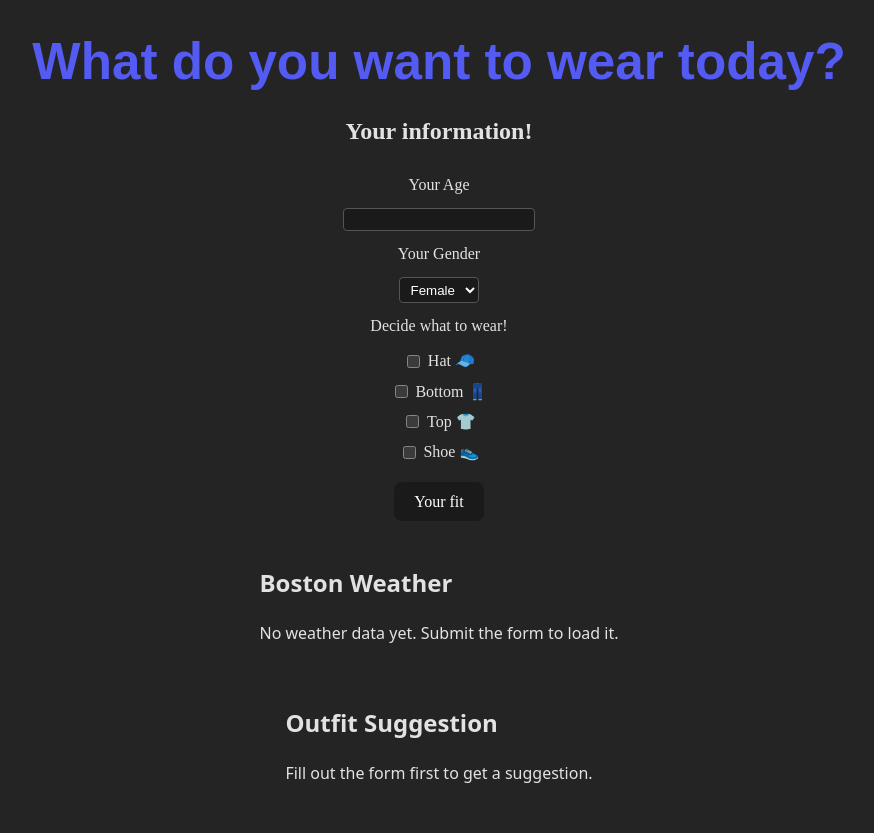
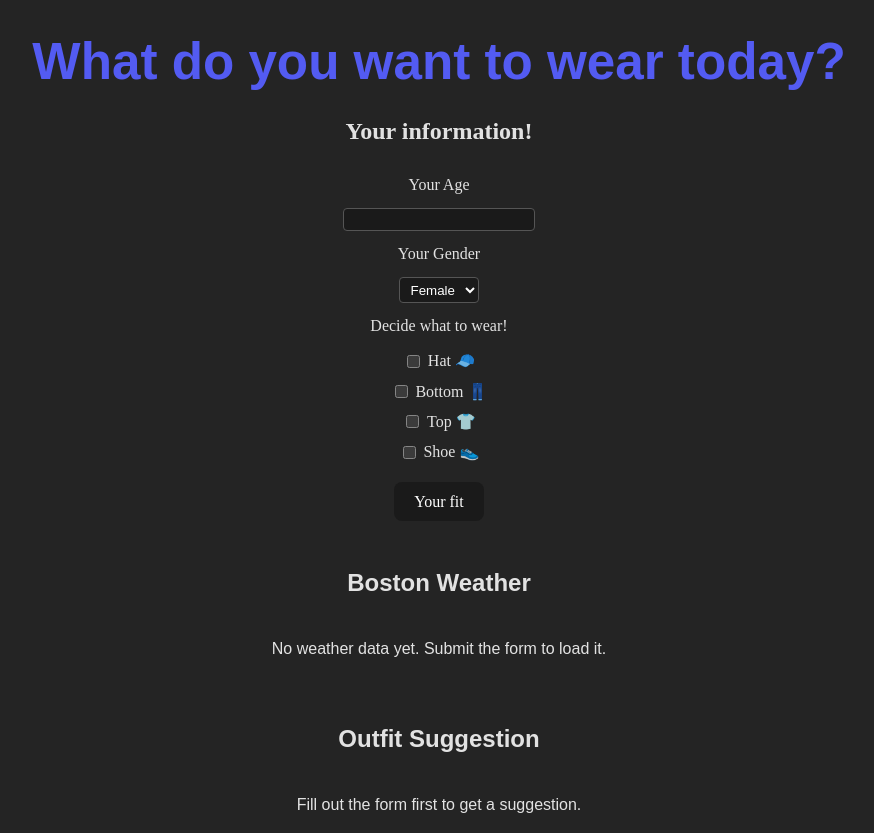
Before and after one commit to hellosarahl/finalproject, a React (Vite) app: page / in a window 1280 px wide. Shown: the whole page, without its empty margins (201-1075 px from the left). Before the commit the page ends 801 px from the top, so only its background shows below. Built offline with nearby package versions, Linux system fonts and the light colour scheme.

Commit message:
added comments and added styling

```diff
--- a/src/components/OutfitSuggestion.tsx
+++ b/src/components/OutfitSuggestion.tsx
@@ -7,6 +7,12 @@ import type { Weather } from "../interfaces/Weather";
 
 const OutfitContainer = styled.section`
   margin-top: 1.5rem;
+  align-item:center;
+  display: flex;
+  flex-direction: column;
+  align-items: center;
+  font-family: cursive, "Arial";
+
 `;
 
 type OutfitSuggestionProps = {
--- a/src/components/WeatherPanel.tsx
+++ b/src/components/WeatherPanel.tsx
@@ -5,8 +5,18 @@
 import styled from "styled-components";
 import type { Weather } from "../interfaces/Weather";
 import { mapWeatherCodeToDescription } from "../utils/mapWeatherCode";
+
+
+
 const WeatherPanelContainer = styled.section`
   margin-top: 1.5rem;
+  align-item:center;
+  display: flex;
+  flex-direction: column;
+  align-items: center;
+  font-family: cursive, "Arial";
+
+
 `;
 
 type WeatherPanelProps = {
```
Also changed, not shown: src/App.tsx (+14 -1 lines), src/components/UserForm.tsx (+9 -2 lines).
